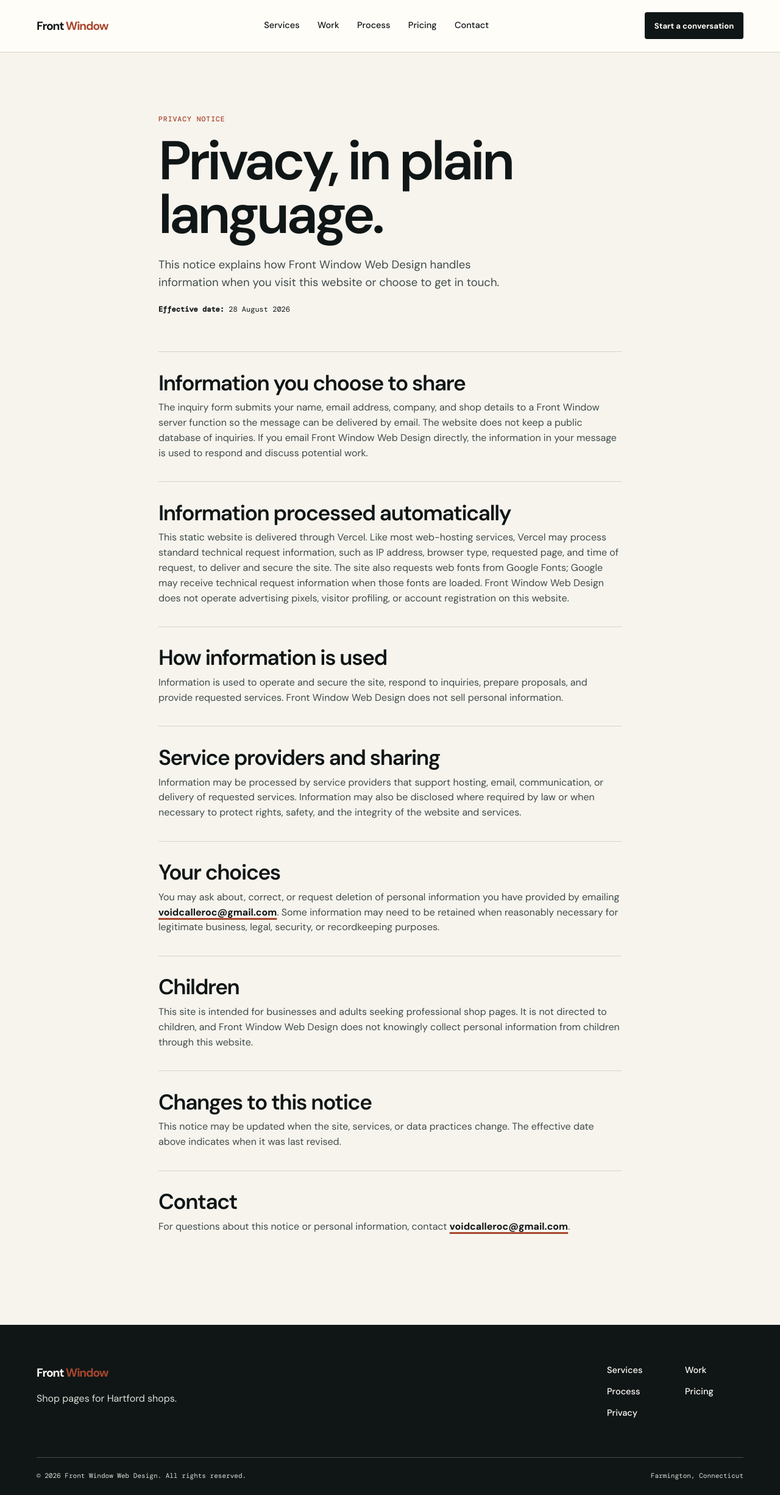
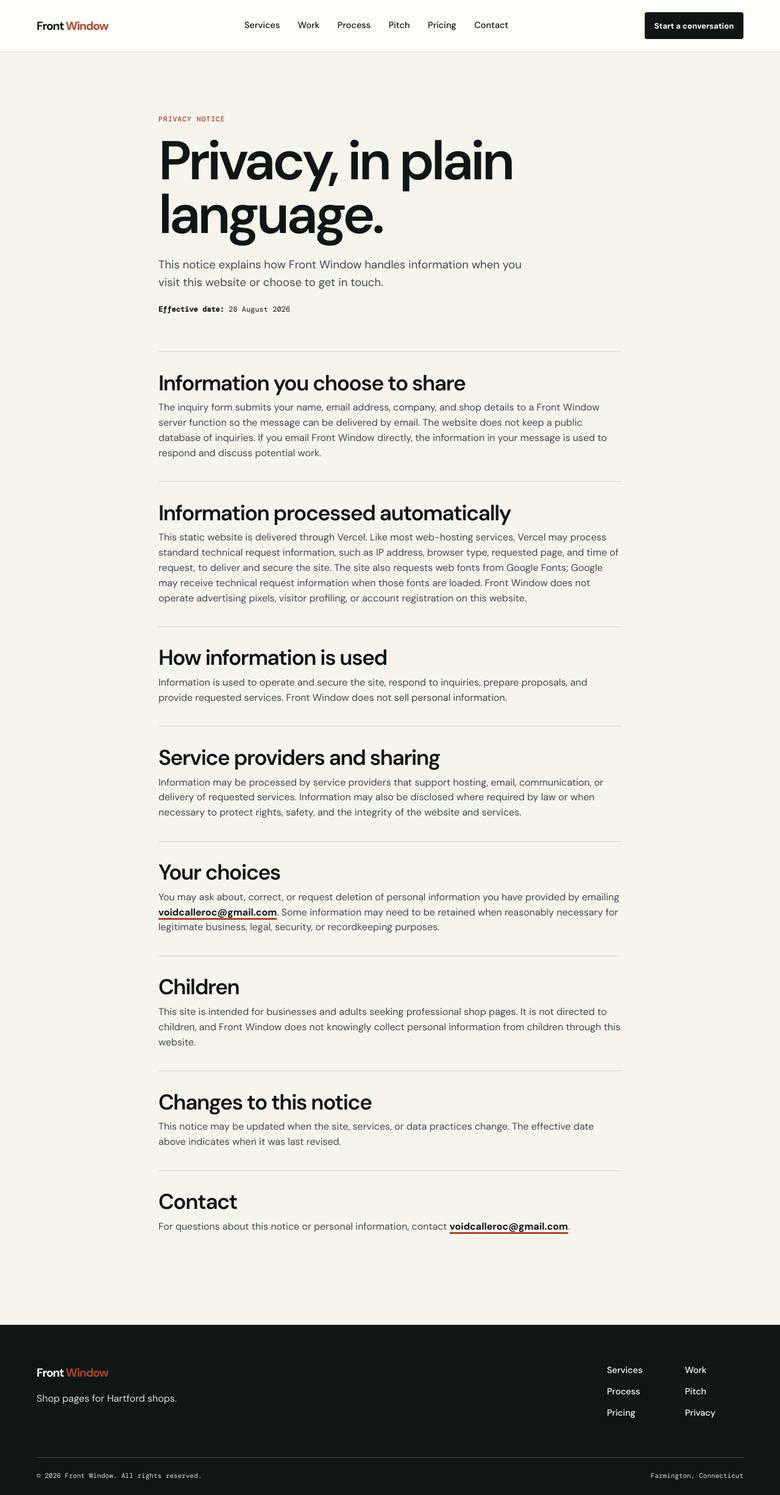
Before and after one commit to VoidcallerOC/SousaSaaS, a website: page privacy/index.html in a window 1280 px wide. Shown: the whole page at 61% size. Drawn offline with nearby package versions, Linux system fonts and the light colour scheme.

Commit message:
Privacy: Front Window only, drop Web Design

```diff
--- a/privacy/index.html
+++ b/privacy/index.html
@@ -5,7 +5,7 @@
     <meta name="viewport" content="width=device-width, initial-scale=1" />
     <meta
       name="description"
-      content="Privacy notice for Front Window Web Design."
+      content="Privacy notice for Front Window."
     />
     <meta name="theme-color" content="#101616" />
     <meta name="robots" content="index,follow" />
@@ -31,6 +31,7 @@
           <a href="/#services">Services</a>
           <a href="/#work">Work</a>
           <a href="/#process">Process</a>
+          <a href="/#pitch">Pitch</a>
           <a href="/#pricing">Pricing</a>
           <a href="/#contact">Contact</a>
         </nav>
@@ -45,7 +46,7 @@
         <p class="eyebrow">Privacy Notice</p>
         <h1>Privacy, in plain language.</h1>
         <p class="policy-intro">
-          This notice explains how Front Window Web Design handles information
+          This notice explains how Front Window handles information
           when you visit this website or choose to get in touch.
         </p>
         <p class="policy-date">
@@ -58,7 +59,7 @@
             The inquiry form submits your name, email address, company, and shop
             details to a Front Window server function so the message can be
             delivered by email. The website does not keep a public database of
-            inquiries. If you email Front Window Web Design directly, the
+            inquiries. If you email Front Window directly, the
             information in your message is used to respond and discuss potential
             work.
           </p>
@@ -72,8 +73,7 @@
             information, such as IP address, browser type, requested page, and
             time of request, to deliver and secure the site. The site also
             requests web fonts from Google Fonts; Google may receive technical
-            request information when those fonts are loaded. Front Window Web
-            Design does not operate advertising pixels, visitor profiling, or
+            request information when those fonts are loaded. Front Window does not operate advertising pixels, visitor profiling, or
             account registration on this website.
           </p>
         </section>
@@ -82,8 +82,7 @@
           <h2 id="use-title">How information is used</h2>
           <p>
             Information is used to operate and secure the site, respond to
-            inquiries, prepare proposals, and provide requested services. Front
-            Window Web Design does not sell personal information.
+            inquiries, prepare proposals, and provide requested services. Front Window does not sell personal information.
           </p>
         </section>
 
@@ -113,8 +112,7 @@
           <h2 id="children-title">Children</h2>
           <p>
             This site is intended for businesses and adults seeking professional
-            shop pages. It is not directed to children, and Front Window Web
-            Design does not knowingly collect personal information from children
+            shop pages. It is not directed to children, and Front Window does not knowingly collect personal information from children
             through this website.
           </p>
         </section>
@@ -150,12 +148,13 @@
           <a href="/#services">Services</a>
           <a href="/#work">Work</a>
           <a href="/#process">Process</a>
+          <a href="/#pitch">Pitch</a>
           <a href="/#pricing">Pricing</a>
           <a href="/privacy">Privacy</a>
         </div>
       </div>
       <div class="shell footer-bottom">
-        <p>© 2026 Front Window Web Design. All rights reserved.</p>
+        <p>© 2026 Front Window. All rights reserved.</p>
         <p>Farmington, Connecticut</p>
       </div>
     </footer>
```
